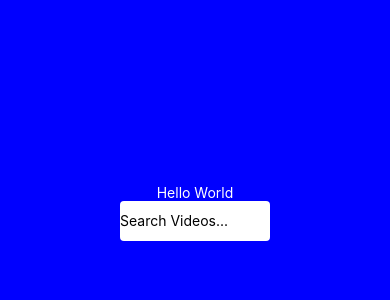
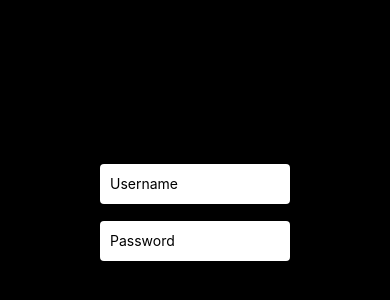
Before and after one commit to bschaaf1017/reactNative-VideoApp, a React Native app: screen / in a window 390 px wide. Shown: the part 210-510 px from the top of the page. Built offline with nearby package versions, Linux system fonts and the light colour scheme.

Commit message:
installed redux/react- reduct, organizing file tree

```diff
--- a/App.js
+++ b/App.js
@@ -2,15 +2,12 @@ import { StatusBar } from 'expo-status-bar';
 import React from 'react';
 import { StyleSheet, Text, View, TextInput } from 'react-native';
 
+import SearchBar from './src/SearchBar';
+
 export default function App() {
-  const [input, setInput] = React.useState('Search Videos...')
   return (
     <View style={styles.container}>
-      <Text style={styles.text}>Hello World</Text>
-      <TextInput style={styles.textInput}
-      onChangeText={text => setInput(text)}
-      value={input}
-      />
+      <SearchBar />
       <StatusBar style="auto" />
     </View>
   );
@@ -19,9 +16,9 @@ export default function App() {
 const styles = StyleSheet.create({
   container: {
     flex: 1,
-    backgroundColor: 'blue',
-    alignItems: 'center',
-    justifyContent: 'center',
+    backgroundColor: 'black',
+    // alignItems: 'center',
+    // justifyContent: 'center',
   },
   text: {
     color: 'white'
--- a/package.json
+++ b/package.json
@@ -13,7 +13,9 @@
     "react": "16.13.1",
     "react-dom": "16.13.1",
     "react-native": "https://github.com/expo/react-native/archive/sdk-40.0.1.tar.gz",
-    "react-native-web": "~0.13.12"
+    "react-native-web": "~0.13.12",
+    "react-redux": "^7.2.2",
+    "redux": "^4.0.5"
   },
   "devDependencies": {
     "@babel/core": "~7.9.0"
--- /dev/null
+++ b/src/SearchBar.js
@@ -0,0 +1,35 @@
+import React from 'react';
+import { StyleSheet, Text, View, TextInput } from 'react-native';
+
+
+export default function Bar() {
+    return (
+        <View style={styles.container}>
+          <TextInput style={styles.textInput}
+            placeholder="Username"
+          />
+          <Text>{'\n'}</Text>
+          <TextInput style={styles.textInput}
+            placeholder="Password"
+          />
+        </View>
+    )
+}
+
+const styles = StyleSheet.create({
+    container: {
+        flex: 1,
+        // paddingTop: 25,
+        flexDirection: "column",
+        justifyContent: "center",
+        alignItems: "center"
+    },
+    textInput: {
+        borderRadius: 4,
+        height: 40,
+        width: 190,
+        borderColor: 'black',
+        backgroundColor: 'white',
+        paddingLeft: 10
+    }
+})
--- /dev/null
+++ b/src/actions/types.js
@@ -0,0 +1,4 @@
+
+
+export const NEW_USER = 'NEW_USER';
+export const PASSWORD = 'PASSWORD';
```
Also changed, not shown: src/actions/login.js (added, +11 -0 lines), src/reducers/loginReducer.js (added, +19 -0 lines), 1 other file (tests, documents, lock files or other folders).
